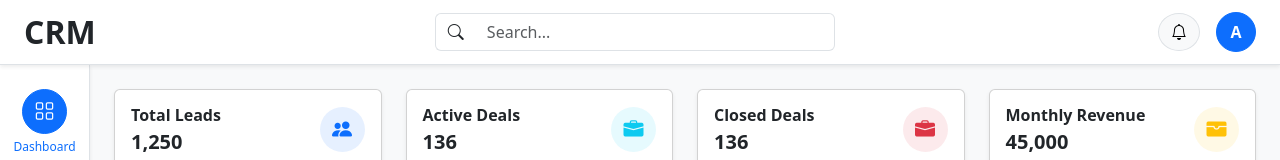
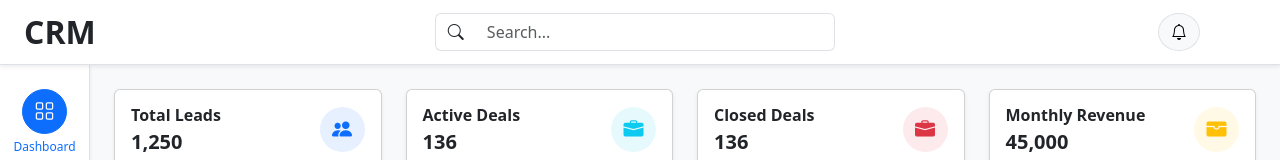
Before and after one commit to nusrath-beegum/CRM-MODULE, a React (Create React App) app: page /dashboard in a window 1280 px wide. Shown: the top 160 px of the page. Built offline with nearby package versions, Linux system fonts and the light colour scheme.

Commit message:
updated Header page

```diff
--- a/src/components/Header.jsx
+++ b/src/components/Header.jsx
@@ -30,7 +30,7 @@ export default function Header() {
             <i className="bi bi-bell"></i>
           </button>
           <button
-            className="btn btn-primary rounded-circle fw-bold text-white"
+            className="btn btn-purple rounded-circle fw-bold text-white"
             style={{ width: "40px", height: "40px" }}
           >
             A
```
